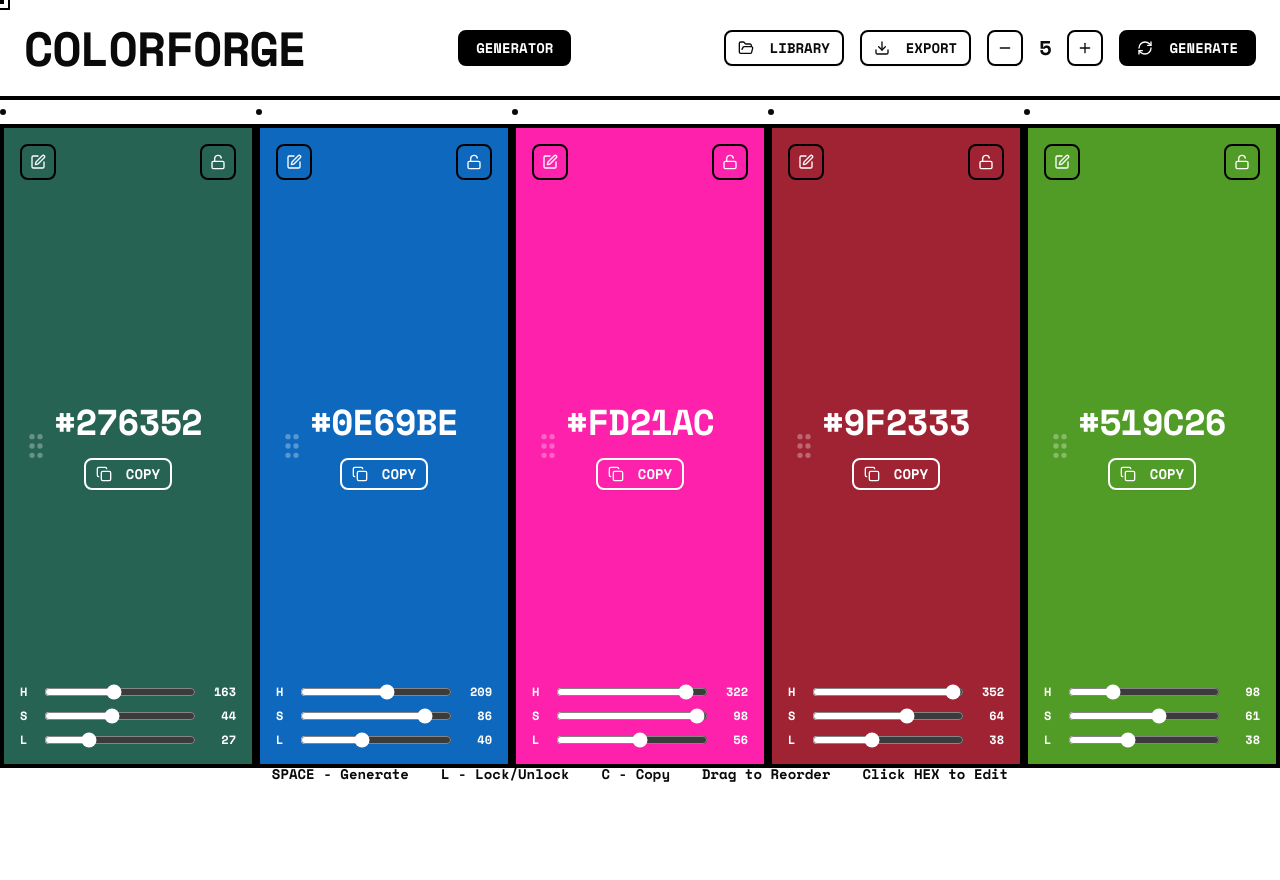
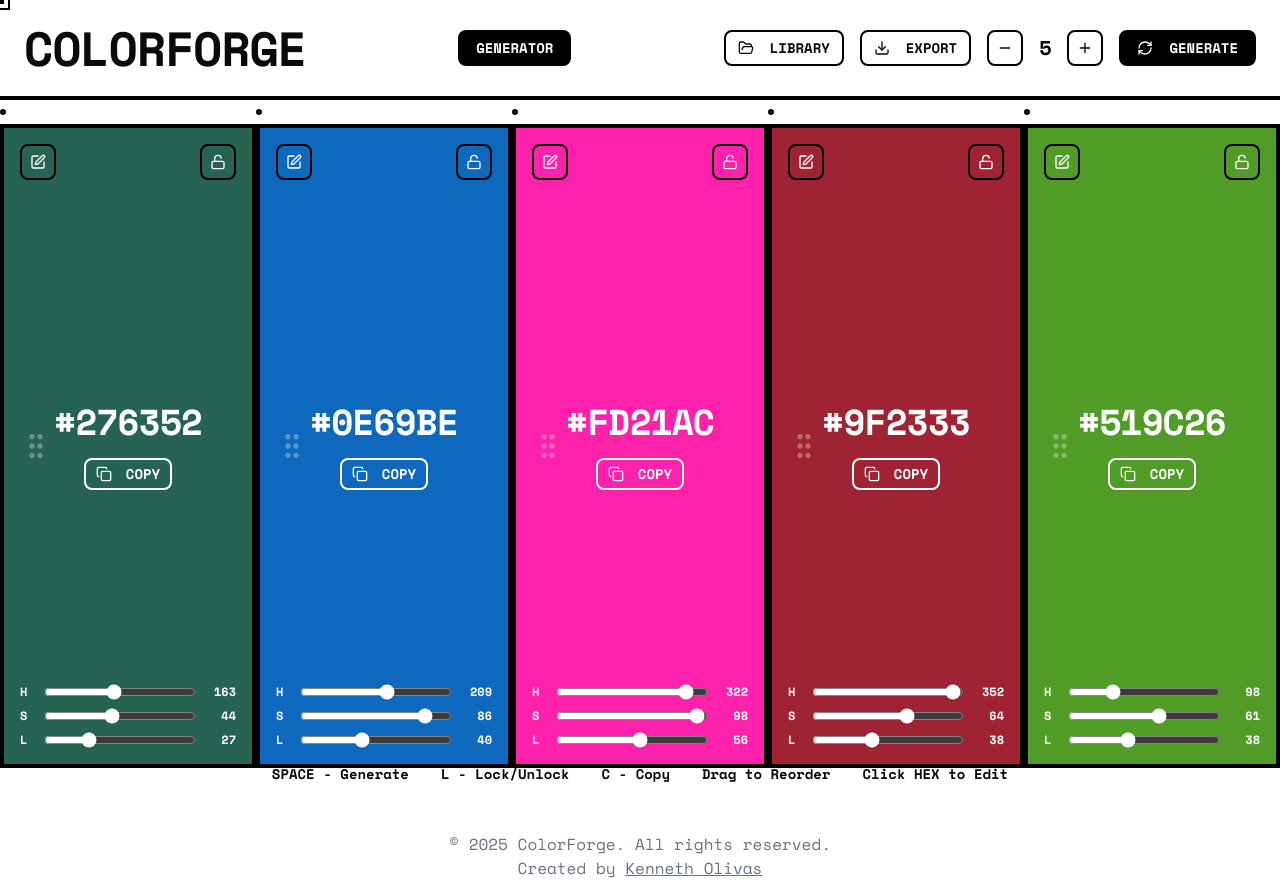
Before and after one commit to KennethOlivas/color-palette-generator-forge, a Next.js app: page / in a window 1280 px wide. Before the commit the page ends 800 px from the top, so only its background shows below. Built offline with nearby package versions, Linux system fonts and the light colour scheme.

Commit message:
fix: add footer with copyright and creator information to layout

```diff
--- a/app/layout.tsx
+++ b/app/layout.tsx
@@ -26,6 +26,10 @@ export default function RootLayout({
       <body className="font-mono antialiased">
         {children}
         <CustomCursor />
+        <footer className="text-md text-center mt-8 text-gray-500">
+          © {new Date().getFullYear()} ColorForge. All rights reserved. <br />
+          Created by <a href="https://www.linkedin.com/in/kenneth-olivas/" target="_blank" rel="noopener noreferrer" className="underline">Kenneth Olivas</a>
+        </footer>
       </body>
     </html>
   )
```
